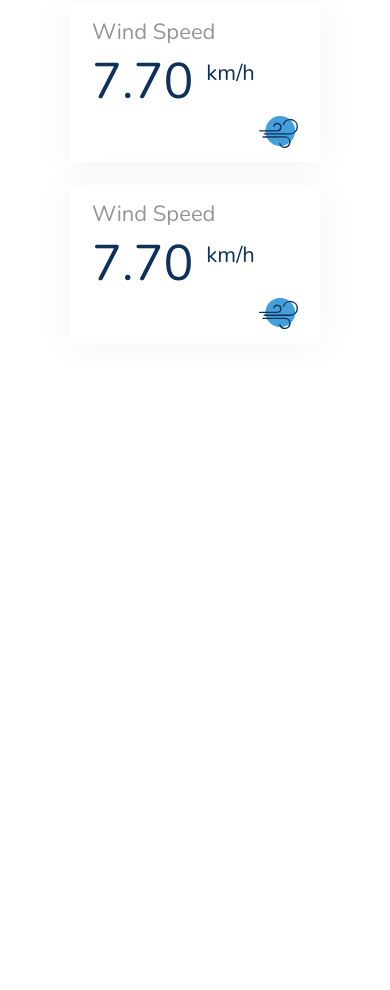
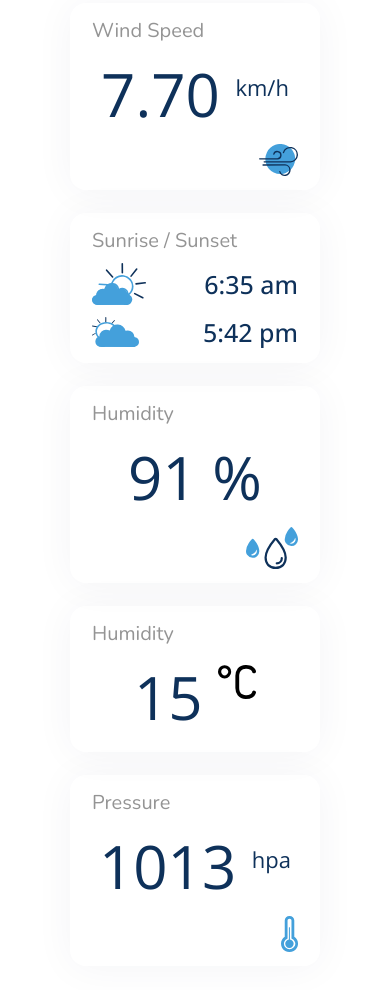
Before and after one commit to alexanderuk82/Weather-app, a plain HTML site: page index.html in a window 390 px wide. Shown: the part 1413-2403 px from the top of the page. Before the commit the page ends 1780 px from the top, so only its background shows below. Drawn offline with nearby package versions, Linux system fonts and the light colour scheme.

Commit message:
mobile-version-done

```diff
--- a/index.html
+++ b/index.html
@@ -184,17 +184,55 @@
             <h4 class="h4">today <span>highlights</span></h4>
 
             <div class="details__highlights__container">
+              <!-- Wind speed -->
               <div class="details__highlights--item">
                 <p>wind speed</p>
                 <h2 class="h2">7.70 <sup>km/h</sup></h2>
 
                 <img src="img/wind-speed-icon.svg" alt="wind" />
               </div>
+              <!-- Suunrise /sunset -->
               <div class="details__highlights--item">
-                <p>wind speed</p>
-                <h2 class="h2">7.70 <sup>km/h</sup></h2>
+                <p>sunrise / sunset</p>
+                <div class="time">
+                  <div class="time--times">
+                    <img src="img/sunrise-icon.svg" alt="sunrise" />
+                    <p>6:35 am</p>
+                  </div>
+                  <div class="time--times">
+                    <img src="img/sunset-icon.svg" alt="sunrise" />
+                    <p>5:42 pm</p>
+                  </div>
+                </div>
+              </div>
 
-                <img src="img/wind-speed-icon.svg" alt="wind" />
+              <!-- Humidity -->
+
+              <div class="details__highlights--item">
+                <p>humidity</p>
+                <h2 class="h2">91 %</h2>
+
+                <img src="img/humidity-icon.svg" alt="humidity" />
+              </div>
+
+              <!-- feel like -->
+
+              <div class="details__highlights--item">
+                <p>humidity</p>
+                <h2 class="h2">
+                  15
+                  <sup>
+                    <img src="img/celcius-black-icon.svg" width="38" alt="" />
+                  </sup>
+                </h2>
+              </div>
+
+              <!-- pressure -->
+              <div class="details__highlights--item">
+                <p>pressure</p>
+                <h2 class="h2">1013 <sup>hpa</sup></h2>
+
+                <img src="img/thermometer.svg" alt="wind" />
               </div>
             </div>
           </div>
--- a/scss/abstracts/_variables.scss
+++ b/scss/abstracts/_variables.scss
@@ -17,6 +17,7 @@
 $fontSize: (
   'text-medium': 1.4rem,
   'text-large': 3rem,
+  'text-xlarge': 6rem,
   'text-h1': 10rem,
   'text-h2': 5rem,
   'text-h3': 3.2rem,
--- a/scss/section/_details.scss
+++ b/scss/section/_details.scss
@@ -27,15 +27,19 @@
       padding: 1.4rem 2.2rem;
       width: 25rem;
       display: grid;
+      row-gap: 0.9rem;
+      border-radius: 1.6rem;
 
       p {
-        font-size: map-get($fontSize, text-condition);
+        font-size: map-get($fontSize, textParagraph);
         color: var(--dark-gray);
         text-transform: capitalize;
       }
       h2 {
-        font-size: map-get($fontSize, text-h2);
+        font-size: map-get($fontSize, text-xlarge);
         font-weight: map-get($fontWeight, regular);
+        font-family: var(--numberFont);
+        text-align: center;
 
         sup {
           font-size: map-get($fontSize, text-condition);
@@ -45,6 +49,23 @@
       img {
         justify-self: self-end;
       }
+
+      .time {
+        display: grid;
+        row-gap: 1rem;
+        &--times {
+          display: flex;
+          align-items: center;
+          justify-content: space-between;
+          p {
+            font-family: var(--numberFont);
+            font-size: map-get($fontSize, text-h4);
+            font-weight: map-get($fontWeight, medium);
+            color: var(--dark-blue);
+            text-transform: lowercase;
+          }
+        }
+      }
     }
   }
 }
```
Also changed, not shown: css/style.css, img/celcius-black-icon.svg (added).
